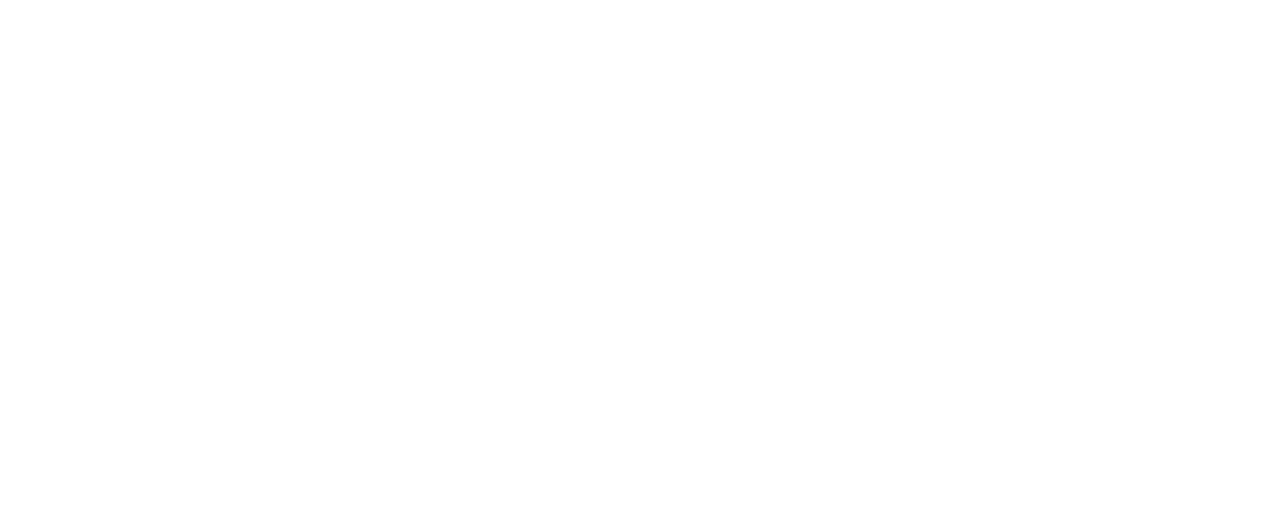
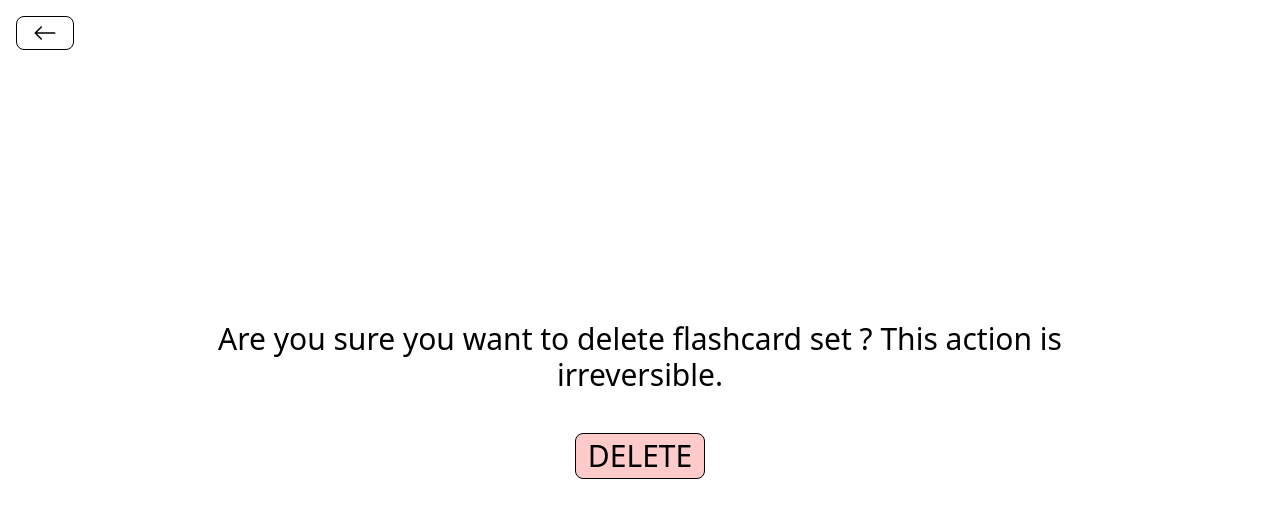
Before and after one commit to justclaner/flashcards, a React (Vite) app in the folder frontend/: page /deleteSet/1 in a window 1280 px wide. Before the commit this address had no page. Shown: the top 518 px of the page. Built offline with nearby package versions, Linux system fonts and the light colour scheme; no server answers.

Commit message:
implemented delete set functionality and web page component

```diff
--- a/frontend/package.json
+++ b/frontend/package.json
@@ -13,6 +13,7 @@
     "axios": "^1.7.3",
     "react": "^18.3.1",
     "react-dom": "^18.3.1",
+    "react-icons": "^5.2.1",
     "react-router-dom": "^6.26.0"
   },
   "devDependencies": {
--- a/frontend/src/App.tsx
+++ b/frontend/src/App.tsx
@@ -1,12 +1,14 @@
 import {Routes, Route} from 'react-router-dom';
 import Home from './components/Home.tsx';
 import Loading from './components/Loading.tsx';
+import DeleteSet from './components/DeleteSet.tsx';
 
 const App = () => {
   return (
     <Routes>
-      <Route path='/' element={<Home />}></Route>
+      <Route path='/home' element={<Home />}></Route>
       <Route path='/loading' element={<Loading />}></Route>
+      <Route path='/deleteSet/:setId' element={<DeleteSet />}></Route>
     </Routes>
   )
 }
--- /dev/null
+++ b/frontend/src/components/BackButton.tsx
@@ -0,0 +1,12 @@
+import {Link} from 'react-router-dom';
+import {BsArrowLeft} from 'react-icons/bs';
+
+const BackButton = () => {
+  return (
+    <div className="flex">
+        <Link to='/home' className='text-black px-4 py-1 rounded-lg w-fit border border-black'><BsArrowLeft className="text-2xl"></BsArrowLeft></Link>
+    </div>
+  )
+}
+
+export default BackButton
--- /dev/null
+++ b/frontend/src/components/CreateSet.tsx
@@ -0,0 +1,9 @@
+
+
+const CreateSet = () => {
+  return (
+    <div>CreateSet</div>
+  )
+}
+
+export default CreateSet
--- /dev/null
+++ b/frontend/src/components/DeleteSet.tsx
@@ -0,0 +1,57 @@
+import {useState,useEffect} from 'react';
+import axios from 'axios';
+import BackButton from './BackButton.tsx';
+import {useNavigate,useParams} from 'react-router-dom';
+import Loading from './Loading.tsx';
+import {url} from '../config.ts';
+
+const DeleteSet = () => {
+    const [title, setTitle] = useState("");
+    const [loading, setLoading] = useState(false);
+    const {setId} = useParams();
+    const navigate = useNavigate();
+
+    useEffect(()=> {
+        const getSet = async () => {
+            try {
+                setLoading(true);
+                const response = await axios.get(`${url}/${setId}/0`);
+                setTitle(response.data.set.title);
+                setLoading(false);
+            } catch(e) {
+                setLoading(false);
+                console.error(e);
+            }
+        }
+        getSet();
+    },[])
+
+    const deleteSet = async () => {
+        try {
+            setLoading(true);
+            const result = await axios.delete(`${url}/deleteSet/${setId}`);
+            if (!result) {throw "Something went wrong while accessing the MongoDB database."}
+            setLoading(false);
+            navigate('/home');
+        } catch(e) {
+            setLoading(false);
+            console.error(e);
+        }
+    }
+  return (
+    <div className="p-4">
+        <BackButton />
+        {loading ? <Loading /> :
+        <div className="p-4 text-center">
+            <div className="absolute left-[50%] top-[50%] translate-x-[-50%] translate-y-[-50%] w-full">
+                <h1 className="block text-3xl w-fit max-w-[75%] mx-auto my-5">{`Are you sure you want to delete flashcard set ${title}? This action is irreversible.`}</h1>
+                <button className="bg-red-200 border border-black px-3 py-1 my-5 mx-auto rounded-lg text-3xl hover:bg-red-400 active:bg-red-300"
+                onClick={deleteSet}>{`DELETE ${title}`}</button>
+            </div>
+        </div>
+        }
+    </div>
+  )
+}
+
+export default DeleteSet
--- a/frontend/src/components/Home.tsx
+++ b/frontend/src/components/Home.tsx
@@ -6,7 +6,6 @@
 
 const Home = () => {
 const [sets, setSets] = useState<any[]>([]);
-const [cards, setCards] = useState<any[]>([]);
 const [loading, setLoading] = useState(false);
 useEffect(()=>{
     const getData = async () => {
@@ -14,7 +13,6 @@
             setLoading(true);
             const response = await axios.get(`${url}`);
             setSets(response.data.sets);
-            setCards(response.data.cards);
             setLoading(false);
         } catch(e) {
             setLoading(false);
@@ -28,13 +26,13 @@
         <h1 className="text-3xl mb-3">Flashcards App</h1>
         <div className="flex flex-wrap justify-evenly p-4 mx-auto my-2 border border-black w-[90%] rounded-lg">
             {loading ? <Loading /> : sets.map(set=>
-                <div className="p-4 rounded-lg border border-black min-w-[200px] max-w-[24%] m-2">
+                <div className="p-4 rounded-lg border border-black min-w-[300px] max-w-[24%] m-2" key={set._id}>
                     <h1 className="text-2xl">{set.title}</h1>
                     <h1 className="text-xl">{set.description}</h1>
                     <div className="p-4 flex flex-wrap justify-evenly">
                         <button className="inline border-2 border-black px-2 py-1 my-1 rounded-lg  hover:shadow-[0_5px_5px_-5px] hover:bg-gray-200 active:bg-gray-100">Study Set</button>
                         <button className="inline border-2 border-black px-2 py-1 my-1 ml-2 rounded-lg hover:shadow-[0_5px_5px_-5px] hover:bg-gray-200 active:bg-gray-100">Edit Set</button>
-                        <button className="inline border-2 border-black px-2 py-1 my-1 ml-2 rounded-lg  hover:shadow-[0_5px_5px_-5px] hover:bg-gray-200 active:bg-gray-100">Delete Set</button>
+                        <Link to={`/deleteSet/${set._id}`}><button className="inline border-2 border-black px-2 py-1 my-1 ml-2 rounded-lg  hover:shadow-[0_5px_5px_-5px] hover:bg-gray-200 active:bg-gray-100">Delete Set</button></Link>
                     </div>
                 </div>
             )}
--- a/frontend/src/main.tsx
+++ b/frontend/src/main.tsx
@@ -1,4 +1,3 @@
-import { StrictMode } from 'react'
 import { createRoot } from 'react-dom/client'
 import App from './App.tsx'
 import './index.css'
```
Also changed, not shown: frontend/src/components/Loading.tsx (+4 -4 lines), 2 other files (tests, documents, lock files or other folders).
